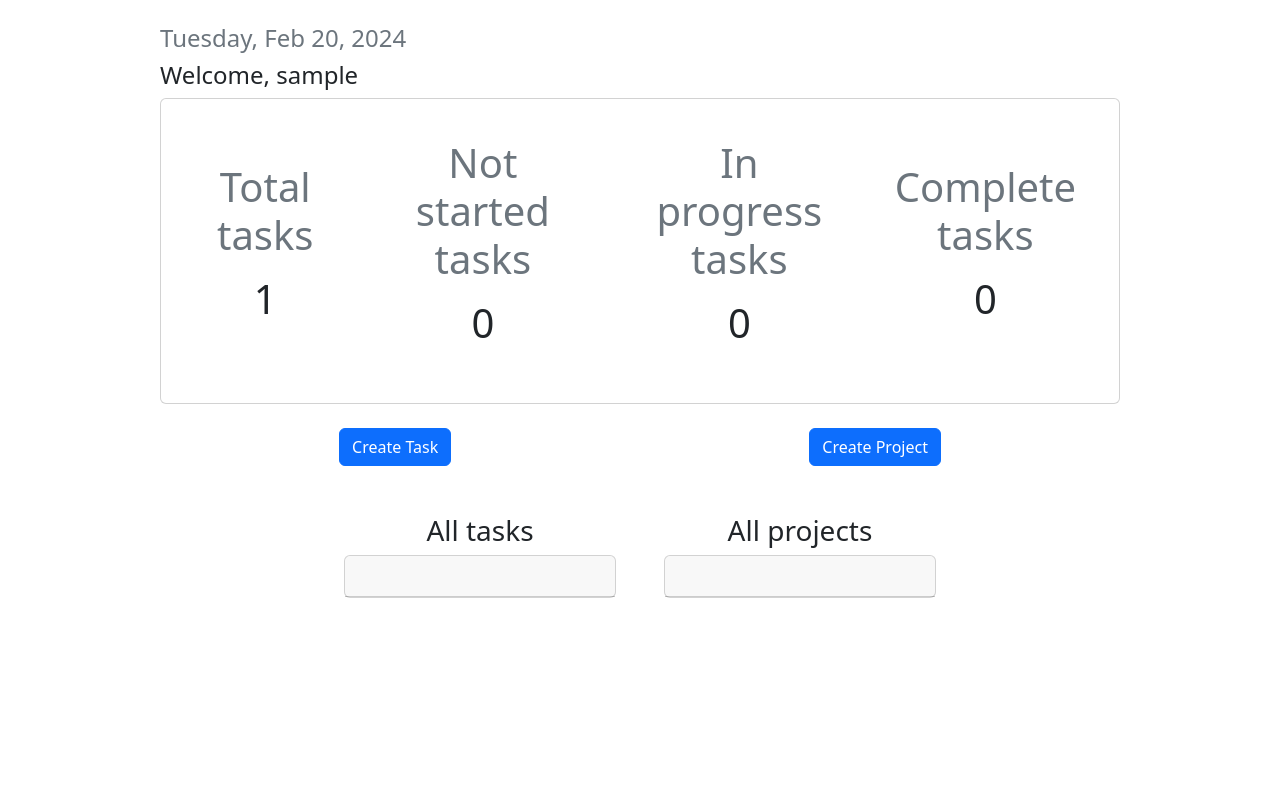
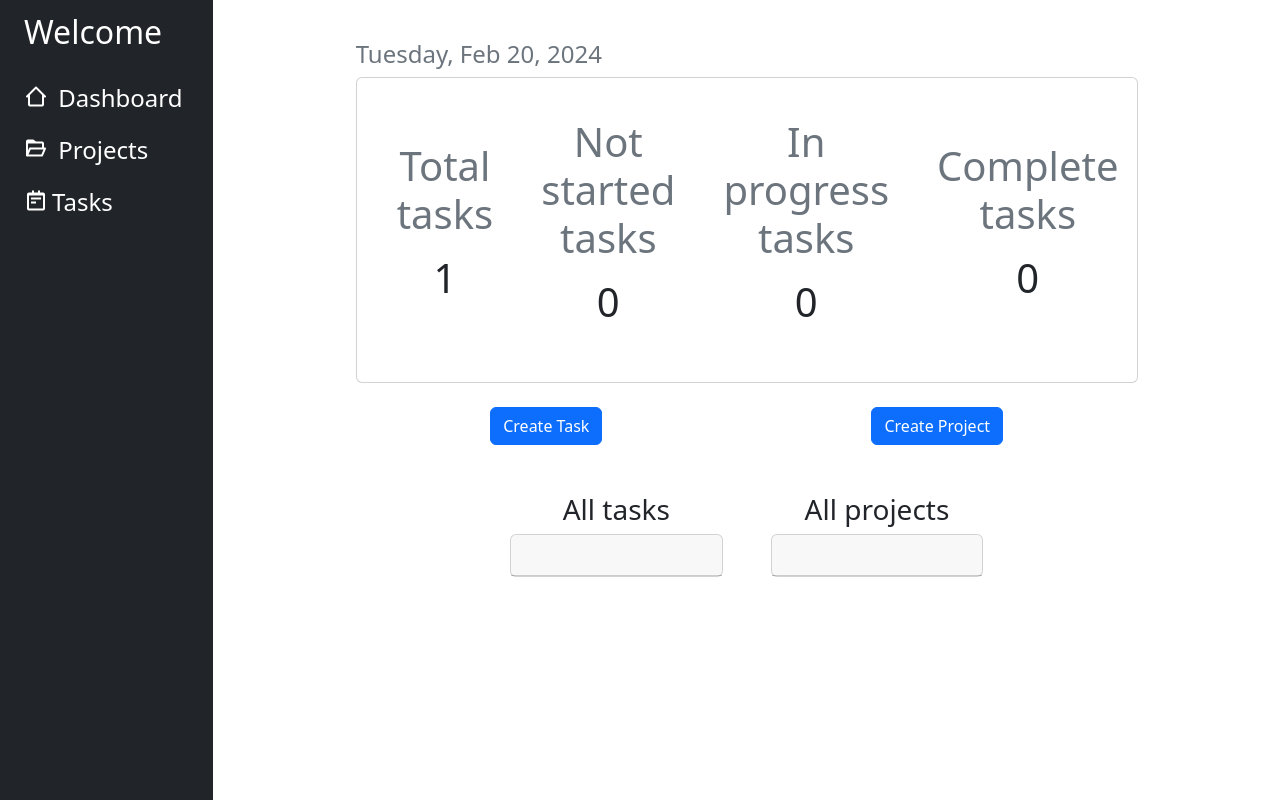
Before and after one commit to DominiqueNix/task-manager, a Node server app: template views/dashboard.handlebars in a window 1280 px wide. Run offline with Node 20, Linux system fonts and the light colour scheme; tables that the repository leaves empty hold one stand-in row (values such as "Sample post"); the template is opened without the code that fills it: values that come from a table or form of the project are taken from there, most other values are stand-ins (such as "Sample title", 1, 10 or a date in 2020); some libraries are stand-ins or nearby versions.

Commit message:
added side nav, added date picker for new task, create autocomplete for addingproject collaborators

```diff
--- a/middleware/auth.js
+++ b/middleware/auth.js
@@ -6,7 +6,7 @@
     let currUser = await User.findOne({email: req.oidc.user.email});
     //finds the projects from the params
     let project = await Project.findById(req.params.projectId).populate('tasks').lean();
-
+    req.user = currUser;
     if(project) {
             //keep track of users who are collaborators on this project
             let authUsers = [];
--- a/public/dashboard.js
+++ b/public/dashboard.js
@@ -72,13 +72,14 @@
     let description = document.getElementById('task-description').value.trim()
     let priority = document.getElementById('task-priority').value.trim()
     let status = document.getElementById('task-status').value.trim()
+    let dueDate = document.getElementById('due-date').value
     let assignees = []
     document.querySelectorAll(".task-checkbox:checked").forEach(node => assignees.push(node.value))
 
     if(title) {
         const res = await fetch(`/projects/${projectId}/tasks`, {
             method:'POST',
-            body: JSON.stringify({title, description, priority, status, assignees}),
+            body: JSON.stringify({title, description, priority, status,dueDate ,assignees}),
             headers: {'Content-Type': 'application/json'}
         })
 
@@ -90,4 +91,86 @@
     }
 })
 
+//autocomplete for collaborators
+let users = [];
+let usersEmail = []
+
+document.getElementById('projectModalBtn').addEventListener('click', async () => {
+    const res = await fetch('/dashboard/users')
+    if(res.ok) {
+        users = await res.json()
+        users.forEach(u => usersEmail.push(u.email))
+    } else {
+        alert(res.statusText)
+    }
+})
+
+const autocompleteMatch = (input) => {
+    if(input == '') {
+        return []
+    }
+
+    let reg = new RegExp(input)
+    return usersEmail.filter((term) => {
+        if(term.match(reg)) {
+            return term;
+        }
+    })
+}
+
+const showResults = (val) => {
+    res = document.getElementById("result")
+    res.innerHTML = '';
+    let ul = document.createElement('ul')
+    let terms = autocompleteMatch(val)
+    for(i=0; i < terms.length; i++) {
+        let item = document.createElement('li')
+        item.textContent = terms[i]
+        item.setAttribute('onClick', "addCollaborator(this)")
+        ul.appendChild(item)
+    }
+    res.appendChild(ul)
+
+
+}
+let projectCollaborators = [];
+let chosenCollaborators = document.getElementById("chosen-collaborators")
+
+const addCollaborator = (val) => {
+    let newCollab;
+    users.forEach(u => {
+        if(u.email === val.textContent){
+            newCollab = u._id
+        }
+    })
+    projectCollaborators.push(newCollab)
+    let span = document.createElement('span');
+    span.classList.add('d-inline-flex')
+    span.classList.add("badge", "badge-pill", "bg-secondary", "m-2", "p-2", "collab")
+    span.textContent = val.textContent
+    let closeBtn = document.createElement('div')
+    closeBtn.classList.add('remove-collab')
+    closeBtn.innerHTML = "<i class='bx bx-x-circle'></i>"
+    closeBtn.setAttribute("onClick", "removeProjectCollaborator(this.parentElement)")
+    span.appendChild(closeBtn)
+    chosenCollaborators.appendChild(span)
+    console.log(projectCollaborators)
+
+}
+
+const removeProjectCollaborator = (val) => {
+    let removedCollab;
+    users.forEach(u => {
+        if(u.email === val.textContent){
+            removedCollab= u._id
+        }
+    })
+    const removed = projectCollaborators.indexOf(removedCollab)
+    projectCollaborators.splice(removed, 1)
+    chosenCollaborators.removeChild(val)
+    console.log(projectCollaborators)
+}
+
+
+
 //grab btn for pojects and redirect to a single project view
--- /dev/null
+++ b/public/styles.css
@@ -0,0 +1,61 @@
+.nav-link {
+    color:white !important;
+    font-size: 1.5rem !important;
+}
+
+.nav-link:hover {
+    color: #9e0000 !important;
+}
+
+.nav-title {
+    font-size: 2rem !important;
+}
+
+.datepicker {
+    width: 200px;
+    padding-left: 20px !important;
+}
+
+.day:hover {
+    cursor: pointer !important;
+    background-color: lightgray;
+}
+.day {
+    /* background-color: lightgray !important; */
+    border: lightgray 1px solid;
+    padding: 2px !important;
+    text-align: center;
+}
+
+.modal {
+    --bs-modal-width: 600px !important;
+}
+
+#result {
+    border: 1px dotted #ccc;
+    padding: 3px;
+  }
+  #result ul {
+    list-style-type: none;
+    padding: 0;
+    margin: 0;
+  }
+  #result ul li {
+    padding: 5px 0;
+  }
+  #result ul li:hover {
+    background: #eee;
+  }
+
+.remove-collab{
+    margin-left: .5rem;
+    font-size: 1.2rem;
+}
+.remove-collab:hover{
+    color: rgb(0, 0, 0) ;
+}
+
+.collab{
+    font-size: 1rem !important;
+    font-weight: 300 !important;
+}
--- a/routes/homeRoute.js
+++ b/routes/homeRoute.js
@@ -6,7 +6,7 @@
 // find all users (testing only)
 router.get('/users', async(req, res) => {
     try{
-       res.send(await User.find());
+       res.send(await User.find().select("_id email"));
 
     }catch(err){
         console.log(err)
--- a/routes/projectRoute.js
+++ b/routes/projectRoute.js
@@ -17,7 +17,7 @@
         // res.send(req.project)
         res.render(
             "oneProject",
-            {project: req.project}
+            {project: req.project, user: req.user}
         )
     }catch(err){
         console.log(err)
--- a/views/dashboard.handlebars
+++ b/views/dashboard.handlebars
@@ -3,7 +3,6 @@
 {{!-- <p>{{user.tasks[0].title}}</p> --}}
 <div class="d-flex flex-column justify-content-center align-items-center mt-4">
 <h4 class="display-8 w-75 text-secondary text-left" id="sub-title"></h4>
- <h4 class="heading-3 w-75 text-left">Welcome, {{username}}</h4>
 <div class="card w-75" id="task-card" data-value="{{json user.tasks}}">
     <div class="card-body d-flex flex-row justify-content-between align-items-center display-6">
         <section class="m-4 text-center">
@@ -30,7 +29,7 @@
     <button type="button" class="btn btn-primary" data-toggle="modal" data-target="#taskModal">
         Create Task
     </button>
-    <button type="button" class="btn btn-primary" data-toggle="modal" data-target="#projectModal">
+    <button id="projectModalBtn" type="button" class="btn btn-primary" data-toggle="modal" data-target="#projectModal">
         Create Project
     </button>
 </div>
@@ -38,7 +37,7 @@
 <!--Add Task Modal-->
 <div class="modal fade" id="taskModal" tabindex="-1" role="dialog" aria-labelledby="taskModalTitle" aria-hidden="true">
   <div class="modal-dialog modal-dialog-centered" role="document">
-    <div class="modal-content">
+    <div class="modal-content ">
       <div class="modal-header">
         <h5 class="modal-title" id="taskModalTitle">Create new task</h5>
         <button type="button" class="close btn" data-dismiss="modal" aria-label="Close">
@@ -63,6 +62,18 @@
             <label for="task-description">Description</label>
             <input type="text" class="form-control" id="task-description" placeholder="Enter task description">
           </div>
+          <div class="container w-100 p-0 mb-4">
+            <label>Due Date </label>
+            <div id="datepicker"
+              class="input-group date w-100"
+              data-date-format="mm-dd-yyyy">
+              <input id="due-date" class="form-control"
+                    type="text" readonly />
+              <span class="input-group-addon">
+                  {{!-- <i class='bx bx-calendar' ></i> --}}
+              </span>
+            </div>
+          </div>
           <div class="form-group mb-4">
             <label for="task-priority">Priority</label>
               <select id="task-priority" class="form-control">
@@ -83,14 +94,9 @@
            <div class="mb-4" id="task-assignees" data-value="{{json user.projects}}">
               <p>Assignees</p>
            </div>
-          {{!-- <div class="form-check">
-            <input type="checkbox" class="form-check-input" id="exampleCheck1">
-            <label class="form-check-label" for="exampleCheck1">Check me out</label>
-          </div> --}}
           <buttonn id="new-task-submit" type="submit" class="btn btn-primary">Submit</button>
         </form>
       </div>
-      {{!-- </div> --}}
       <div class="modal-footer">
         <button type="button" class="btn btn-secondary" data-dismiss="modal">Close</button>
       </div>
@@ -109,11 +115,13 @@
         </button>
       </div>
       <div class="modal-body">
-        {{!-- form title text description text priority select status select assignees div (handle rest in js) --}}
-        ...
+        {{!-- form title text description textonylowneredit select status input collaboators div (handle rest in js) --}}
+        <form autocomplete="off">
+          <div id="chosen-collaborators"></div>
+          <input type="text" name="q" id="q" onKeyUp="showResults(this.value)" />
+            <div id="result"></div>
+          </form>
         </div>
-
-
       <div class="modal-footer">
         <button type="button" class="btn btn-secondary" data-dismiss="modal">Close</button>
       </div>
--- a/views/layouts/main.handlebars
+++ b/views/layouts/main.handlebars
@@ -4,11 +4,59 @@
     <meta charset="UTF-8">
     <meta name="viewport" content="width=device-width, initial-scale=1.0">
     <title>Harmonious</title>
+    <link href='https://unpkg.com/boxicons@2.1.4/css/boxicons.min.css' rel='stylesheet'>
+    <link href='/styles.css' rel='stylesheet'>
     <link href="https://cdn.jsdelivr.net/npm/bootstrap@5.3.2/dist/css/bootstrap.min.css" rel="stylesheet" integrity="sha384-T3c6CoIi6uLrA9TneNEoa7RxnatzjcDSCmG1MXxSR1GAsXEV/Dwwykc2MPK8M2HN" crossorigin="anonymous">
 </head>
 <body >
-    {{{ body }}}
+    {{#if user}}
+        <div class="container-fluid">
+            <div class="row flex-nowrap">
+                <div class="col-auto col-md-3 col-xl-2 px-sm-2 px-0 bg-dark">
+                    <div class="d-flex flex-column align-items-center align-items-sm-start px-3 pt-2 text-white min-vh-100">
+                        <a href="/" class="d-flex align-items-center pb-3 mb-md-0 me-md-auto text-white text-decoration-none">
+                            <span class="d-none d-sm-inline nav-title">Welcome</span>
+                        </a>
+                        <ul class="nav nav-pills flex-column mb-sm-auto mb-0 align-items-center align-items-sm-start" id="menu">
+                            <li class="nav-item">
+                                <a href="/dashboard" class="nav-link align-middle px-0">
+                                   <i class='bx bx-home-alt-2' ></i> <span class="ms-1 d-none d-sm-inline">Dashboard</span>
+                                </a>
+                            </li>
+                            <li class="nav-item">
+                                <a href="#" class="nav-link px-0 align-middle">
+                                    <i class='bx bx-folder-open'></i> <span class="ms-1 d-none d-sm-inline">Projects</span>
+                                </a>
+                            </li>
+                            <li class="nav-item">
+                                <a href="#" class="nav-link px-0 align-middle">
+                                    <i class='bx bx-notepad' ></i><span class="ms-1 d-none d-sm-inline">Tasks</span>
+                                </a>
+                            </li>
+                        </ul>
+                    </div>
+                </div>
+                <div class="col py-3">
+                    {{/if}}
+                    {{{ body }}}
+                </div>
+            </div>
+        </div>
+
 </body>
 <script src="https://code.jquery.com/jquery-3.3.1.slim.min.js" integrity="sha384-q8i/X+965DzO0rT7abK41JStQIAqVgRVzpbzo5smXKp4YfRvH+8abtTE1Pi6jizo" crossorigin="anonymous"></script>
+ <script>
+        $(function () {
+            $("#datepicker").datepicker({
+                autoclose: true,
+                todayHighlight: true,
+                todayBtn : "linked"
+            }).datepicker('update', new Date());
+        });
+    </script>
 <script src="https://cdn.jsdelivr.net/npm/popper.js@1.14.7/dist/umd/popper.min.js" integrity="sha384-UO2eT0CpHqdSJQ6hJty5KVphtPhzWj9WO1clHTMGa3JDZwrnQq4sF86dIHNDz0W1" crossorigin="anonymous"></script>
-<script src="https://cdn.jsdelivr.net/npm/bootstrap@4.3.1/dist/js/bootstrap.min.js" integrity="sha384-JjSmVgyd0p3pXB1rRibZUAYoIIy6OrQ6VrjIEaFf/nJGzIxFDsf4x0xIM+B07jRM" crossorigin="anonymous"></script></html>
+<script src="https://cdn.jsdelivr.net/npm/bootstrap@4.3.1/dist/js/bootstrap.min.js" integrity="sha384-JjSmVgyd0p3pXB1rRibZUAYoIIy6OrQ6VrjIEaFf/nJGzIxFDsf4x0xIM+B07jRM" crossorigin="anonymous"></script>
+  <script src=
+"https://cdnjs.cloudflare.com/ajax/libs/bootstrap-datepicker/1.9.0/js/bootstrap-datepicker.min.js">
+    </script>
+</html>
```
